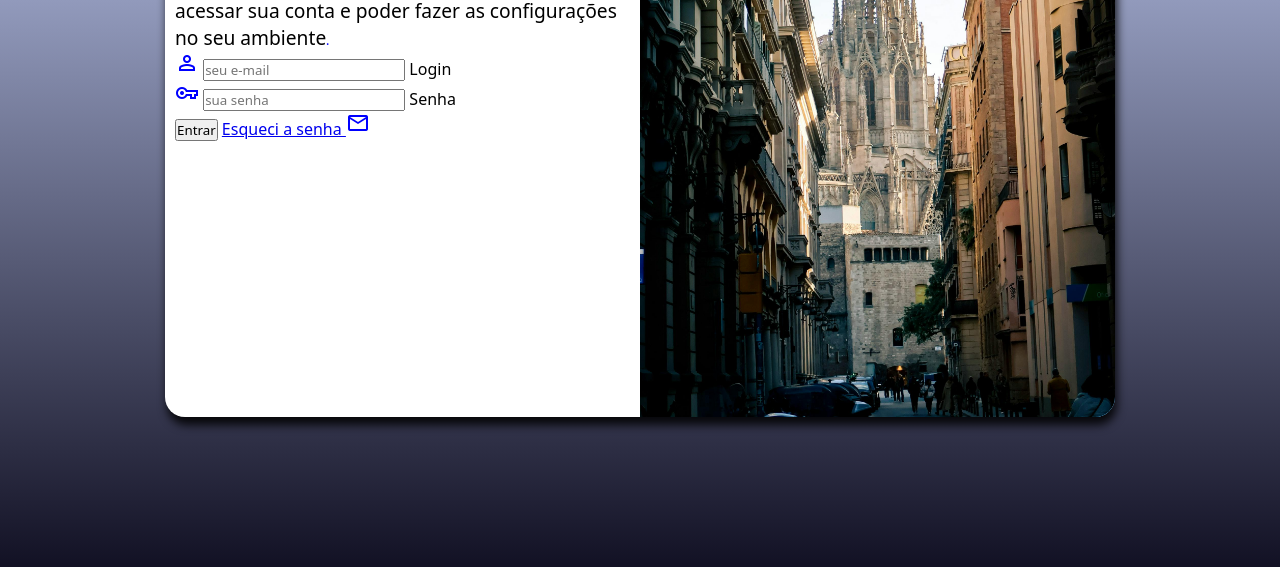
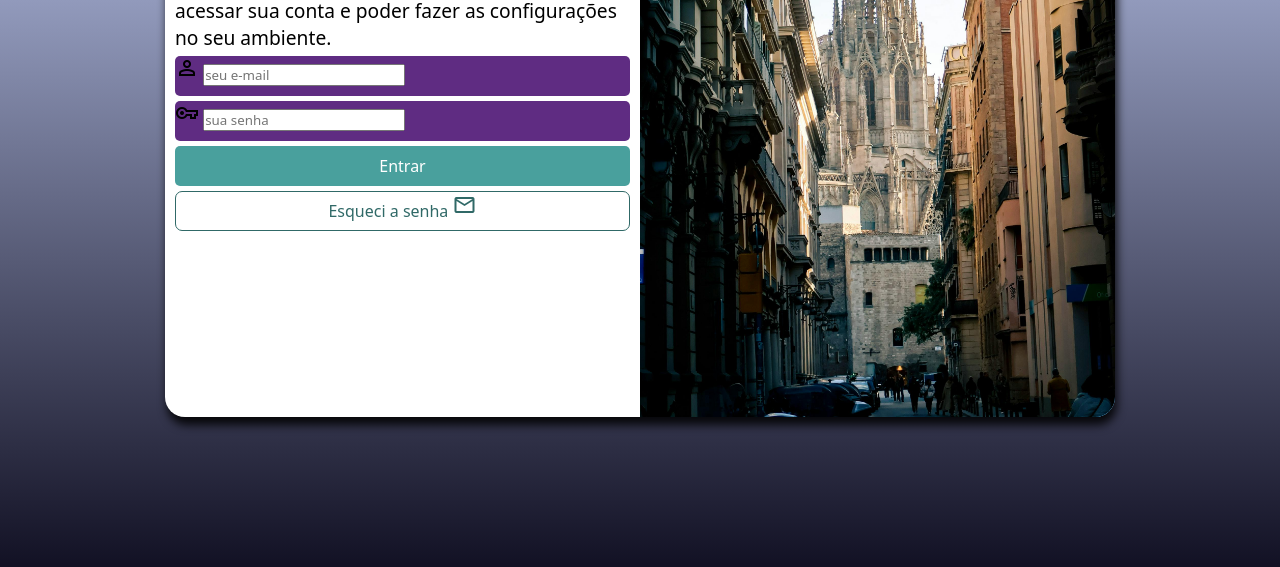
Before and after one commit to DevFelipe0993/projeto-login, a plain HTML site: page index.html in a window 1280 px wide. Shown: the part 233-800 px from the top of the page. Drawn offline with nearby package versions, Linux system fonts and the light colour scheme.

Commit message:
formatação do formulario

```diff
--- a/estilo/style.css
+++ b/estilo/style.css
@@ -55,13 +55,6 @@ section#login > div#formulario {
 
 }
 
-span {
-    font-size: 10px;
-    font-weight: bolder;
-    color: blue;
-
-}
-
 div#formulatio > h1 {
     text-align: center;
     margin-bottom: 10px;
@@ -70,3 +63,59 @@ div#formulatio > h1 {
  div#formulario > p {
     font-size: 0.8em;
  }
+
+ form > div.campo {
+    background-color: #5f2c82;
+    width: 100%;
+    height: 40px;
+    border-radius: 5px;
+    margin: 5px 0px;
+ }
+
+ div.campo > label {
+    display: none;
+ }
+
+ form > input[type=submit] {
+    display: block;
+    font-size: 1em;
+    width: 100%;
+    height: 40px;
+    margin-top: 4px;
+    background-color: #49a09d;
+    color: white;
+    border: none;
+    border-radius: 5px;
+    cursor: pointer;
+    transition: .8s;
+ }
+
+ form > input[type=submit]:hover {
+    background-color: #306967;
+    transition: .8s;
+ }
+
+ form > a.botao {
+    display: block;
+    text-align: center;
+    font-size: 1em;
+    width: 100%;
+    height: 40px;
+    padding-top: 1px;
+    margin-top: 5px;
+    background-color: white;
+    color: #306967;
+    border: 1px solid #306967;
+    border-radius: 7px;
+    text-decoration: none;
+    transition: .8s;
+ }
+
+ form > a.botao:hover {
+    background-color: #66dfdb;
+    transition: .8s;
+ }
+
+ form > a.botao > i {
+    font-size: 0.8em;
+ }
--- a/index.html
+++ b/index.html
@@ -30,7 +30,8 @@
                         <label for="isenha">Senha </label>
                     </div>
                     <input type="submit" value="Entrar">
-                    <a href="esqueci.html">Esqueci a senha
+                    <a href="esqueci.html" class="botao">
+                        Esqueci a senha
                         <span class="material-symbols-outlined">mail</span>
                     </a>
                 </form>
```
